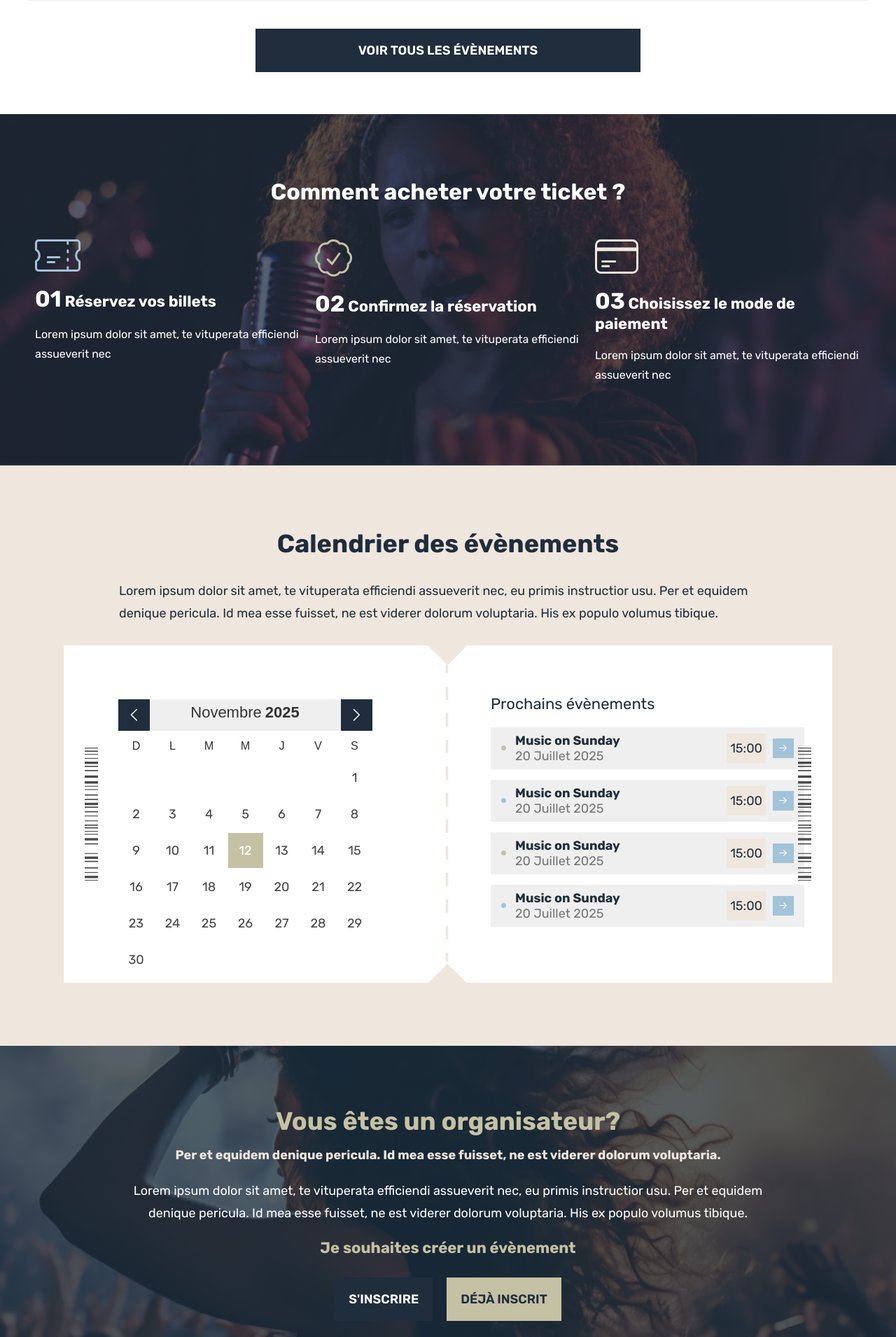
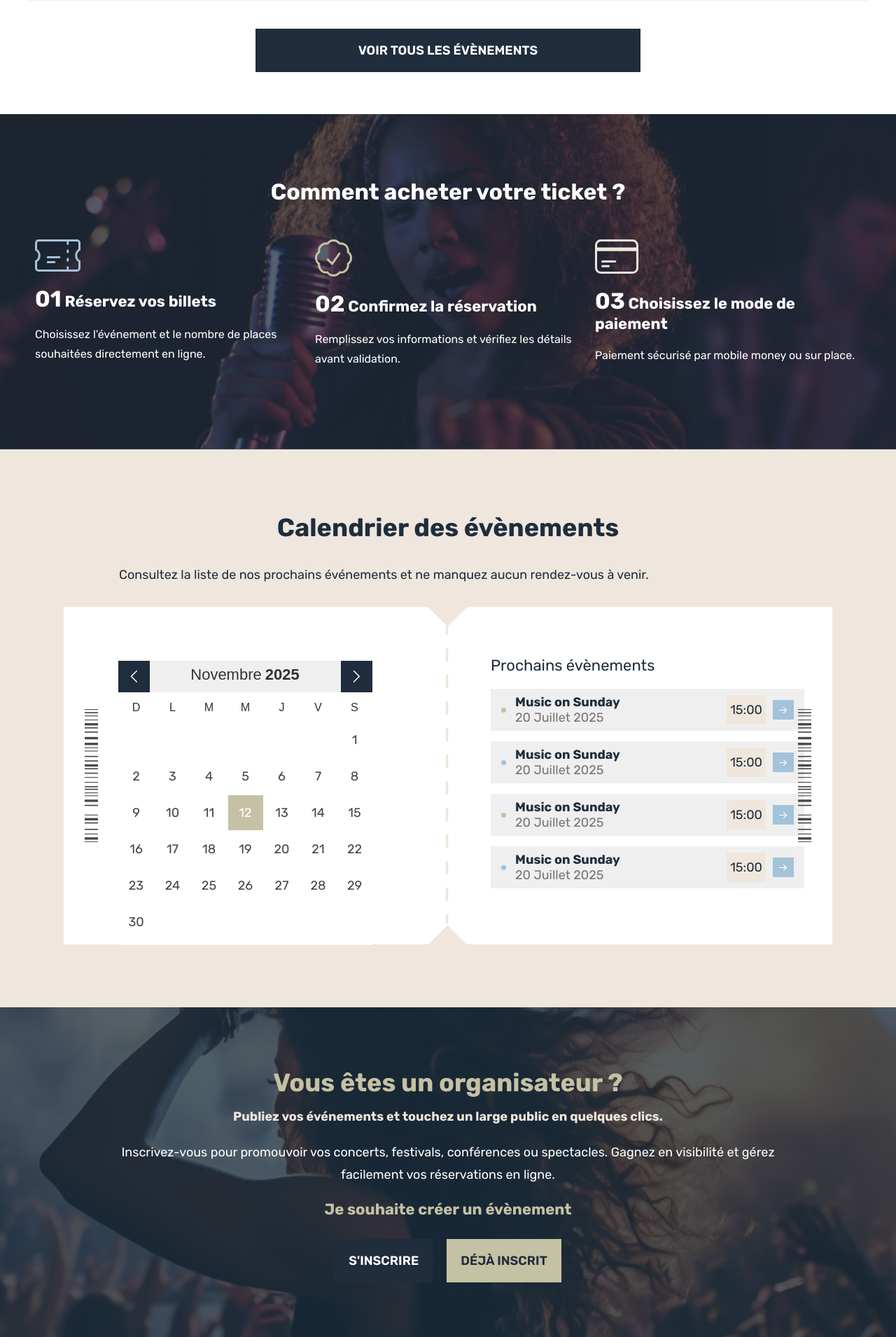
Before and after one commit to ainamanampisoa/Aiolia-event, a Symfony app: template Aiolia-event-front/templates/home/index.html.twig in a window 1280 px wide. Shown: the part 2333-4243 px from the top of the page at 70% size. Run offline with Twig, Linux system fonts and the light colour scheme; the template is opened without the code that fills it, so the values that code supplies are empty; some libraries are stand-ins or nearby versions; some web fonts are replaced.

Commit message:
texte accueil

```diff
--- a/Aiolia-event-front/templates/home/index.html.twig
+++ b/Aiolia-event-front/templates/home/index.html.twig
@@ -150,21 +150,21 @@
                             <div class="inner">
                                 <div class="ico"><img src="{{ asset('vente-ticket/images/ico1.svg') }}"></div>
                                 <h3><strong>01</strong> Réservez vos billets</h3>
-                                <p>Lorem ipsum dolor sit amet, te vituperata efficiendi assueverit nec</p>
+                                <p>Choisissez l’événement et le nombre de places souhaitées directement en ligne.</p>
                             </div>
                         </div>
                         <div class="item">
                             <div class="inner">
                                 <div class="ico"><img src="{{ asset('vente-ticket/images/ico2.svg') }}"></div>
                                 <h3><strong>02</strong> Confirmez la réservation</h3>
-                                <p>Lorem ipsum dolor sit amet, te vituperata efficiendi assueverit nec</p>
+                                <p>Remplissez vos informations et vérifiez les détails avant validation.</p>
                             </div>
                         </div>
                         <div class="item">
                             <div class="inner">
                                 <div class="ico"><img src="{{ asset('vente-ticket/images/ico3.svg') }}"></div>
                                 <h3><strong>03</strong> Choisissez le mode de paiement</h3>
-                                <p>Lorem ipsum dolor sit amet, te vituperata efficiendi assueverit nec</p>
+                                <p>Paiement sécurisé par mobile money ou sur place.</p>
                             </div>
                         </div>
                     </div>
@@ -175,7 +175,7 @@
                 <div class="container">
                     <h2 class="wow fadeIn" data-wow-delay="300ms">Calendrier des évènements</h2>
                     <div class="txt wow fadeInUp" data-wow-delay="400ms">
-                        <p>Lorem ipsum dolor sit amet, te vituperata efficiendi assueverit nec, eu primis instructior usu. Per et equidem denique pericula. Id mea esse fuisset, ne est viderer dolorum voluptaria. His ex populo volumus tibique.</p>
+                        <p>Consultez la liste de nos prochains événements et ne manquez aucun rendez-vous à venir.</p>
                     </div>
 
                     <div class="calendar wow fadeInUp" data-wow-delay="400ms">
@@ -255,24 +255,26 @@
 
             <section class="sec-bandeau-v2">
                 <div class="container text-center wow fadeIn" data-wow-delay="300ms">
-                    <h2 class="wow fadeIn" data-wow-delay="300ms">Vous êtes un organisateur?</h2>
-                    <div class="s-titre "> Per et equidem denique pericula. Id mea esse fuisset, ne est viderer dolorum voluptaria.</div>
-                    <p >Lorem ipsum dolor sit amet, te vituperata efficiendi assueverit nec, eu primis instructior usu. Per et equidem denique pericula. Id mea esse fuisset, ne est viderer dolorum voluptaria. His ex populo volumus tibique.</p>
-                    <h4>Je souhaites créer un évènement</h4>
+                    <h2 class="wow fadeIn" data-wow-delay="300ms">Vous êtes un organisateur ?</h2>
+                    <div class="s-titre">Publiez vos événements et touchez un large public en quelques clics.</div>
+                    <p>Inscrivez-vous pour promouvoir vos concerts, festivals, conférences ou spectacles. Gagnez en visibilité et gérez facilement vos réservations en ligne.</p>
+                    <h4>Je souhaite créer un évènement</h4>
                     <div class="blcBtn d-flex justify-content-center">
-                        <a href="#" class="btn" title="S'inscrire"> s'inscrire</a>
-                        <a href="#" class="btn btn-secondary" title="Déjà inscrit">déjà inscrit</a>
+                        <a href="#" class="btn" title="S'inscrire">S'inscrire</a>
+                        <a href="#" class="btn btn-secondary" title="Déjà inscrit">Déjà inscrit</a>
                     </div>
                 </div>
             </section>
 
+
             <section class="sec-texte">
                 <div class="container d-flex">
                     <div class="left wow fadeInLeft" data-wow-delay="300ms">
-                        <h2>Zone texte libre (ex: A propos)</h2>
-                        <p>Lorem ipsum dolor sit amet, te vituperata efficiendi assueverit nec, eu primis instructior usu. Per et equidem denique pericula. Id mea esse fuisset, ne est viderer dolorum voluptaria. His ex populo volumus tibique. Lorem ipsum dolor sit amet, te vituperata efficiendi assueverit nec, eu primis instructior usu. </p>
+                        <h2>À propos</h2>
+                        <p>Notre plateforme simplifie la découverte, la création et la gestion d’événements. Que vous soyez spectateur ou organisateur, profitez d’un espace unique pour partager, réserver et vivre pleinement chaque expérience.</p>
                         <a href="#" class="btn plus" title="Lire plus">lire plus</a>
                     </div>
+
                     <div class="right wow fadeInRight" data-wow-delay="300ms">
                        <div class="lstAtout d-flex" id="counter" >
                            <div class="item">
```
